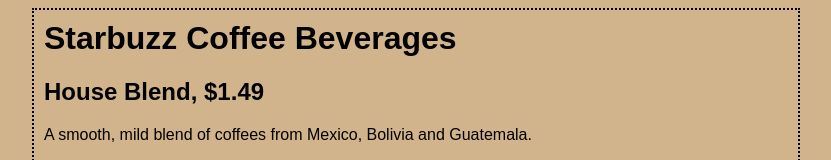
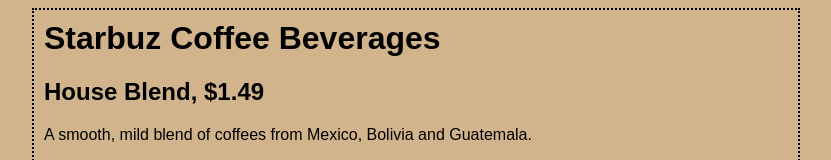
Before and after one commit to gtpaul/head-first, a plain HTML site: page index.html in a window 1280 px wide. Shown: the top 160 px of the page, without its empty margins (224-1055 px from the left). Drawn offline with Linux system fonts and the light colour scheme.

Commit message:
Add files via upload

```diff
--- a/index.html
+++ b/index.html
@@ -14,7 +14,7 @@
   </head>
 
   <body>
-    <h1>Starbuzz Coffee Beverages</h1>
+    <h1>Starbuz Coffee Beverages</h1>
     <h2>House Blend, $1.49</h2>
     <p>A smooth, mild blend of coffees from Mexico,
           Bolivia and Guatemala.</p>
```
